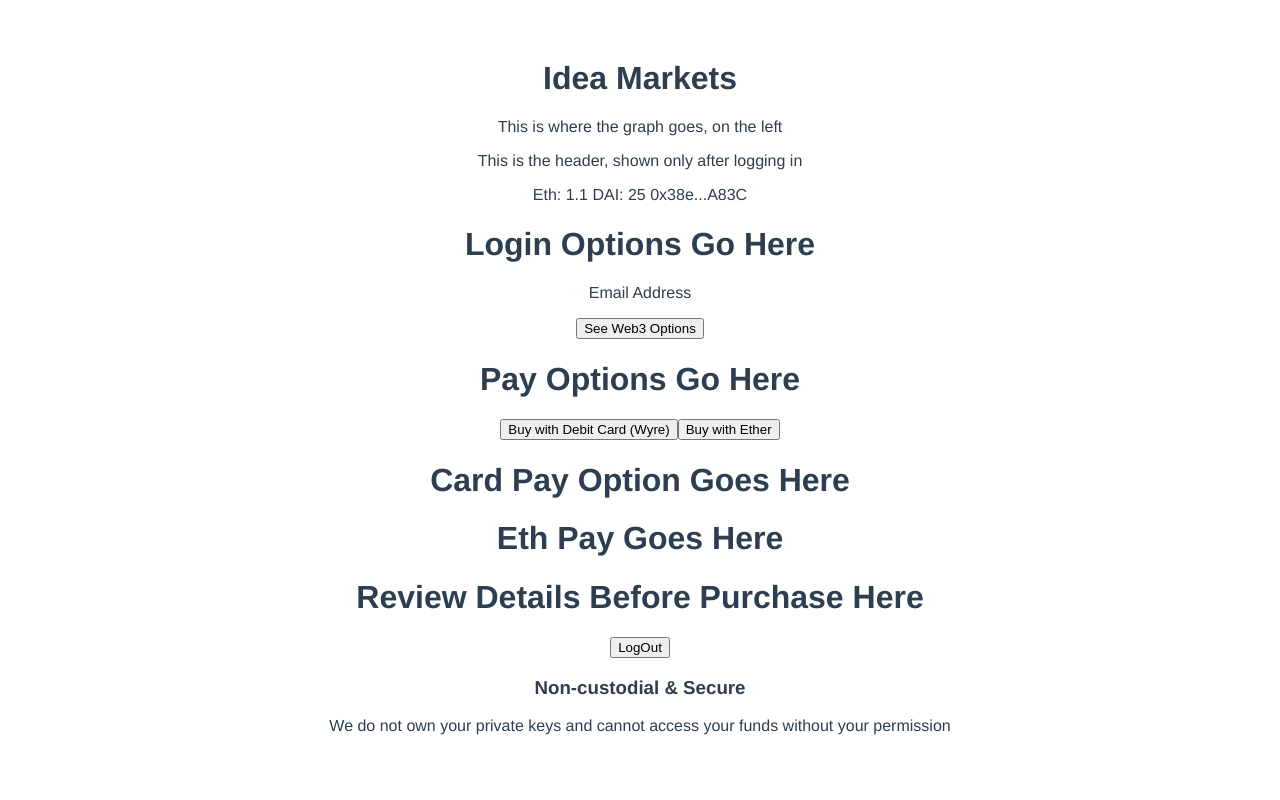
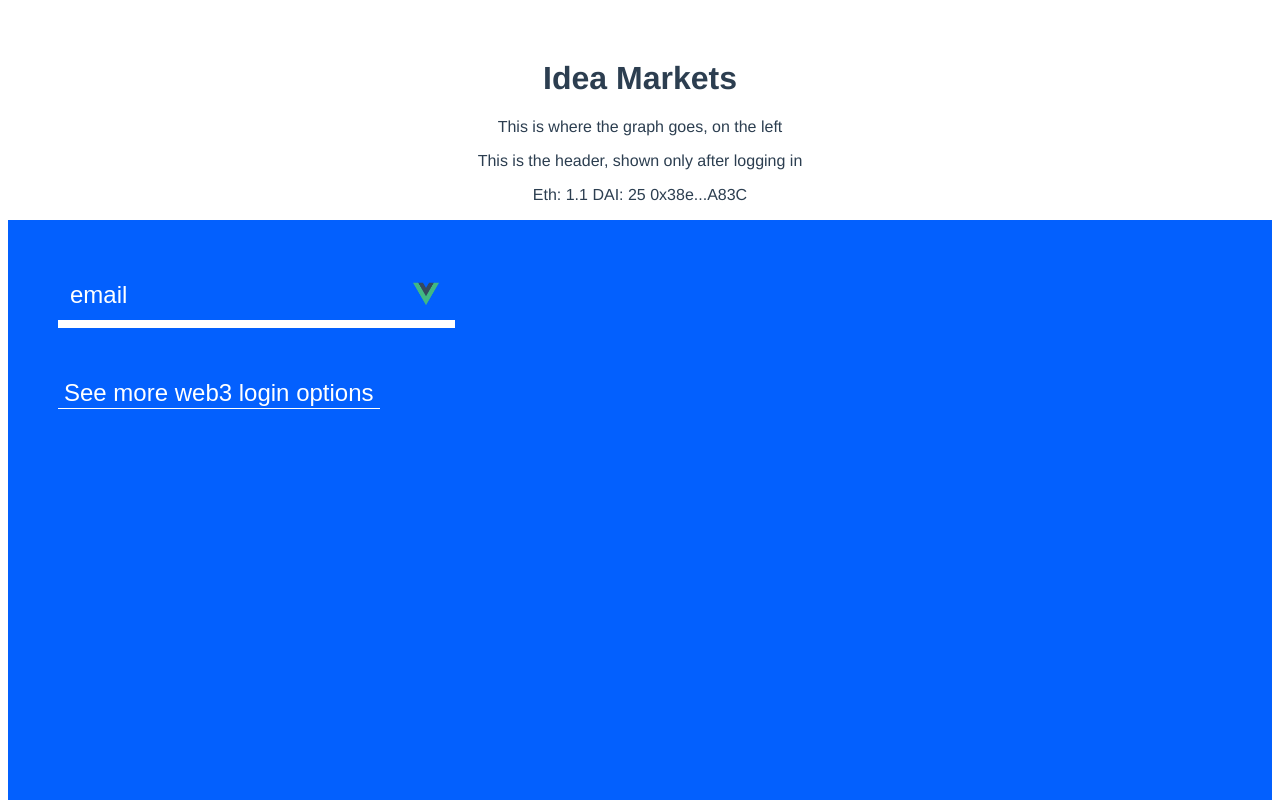
Before and after one commit to Etherize/ideamarkets, a Vue app: page / in a window 1280 px wide. Shown: the top 800 px of the page. Built offline with nearby package versions, Linux system fonts and the light colour scheme.

Commit message:
implemented login page without img file

```diff
--- a/src/components/Login.vue
+++ b/src/components/Login.vue
@@ -1,18 +1,153 @@
 <template>
-  <div>
-    <h1>Login Options Go Here</h1>
-    <p> Email Address </p>
-    <button>See Web3 Options</button>
+  <div class='login_main_area'>
+    <div class='login_input_area'>
+        <input v-model='emailValue' type='email' class='login_input' placeholder="email">
+        <button v-on:click='onSubmit' type='submit' class='login_input_submit'>
+          <img src='@/assets/logo.png' class='login_input_btn_img'/>
+        </button>
+    </div>
+    <div class='login_options_area'>
+        <button v-on:click='hidePanel = !hidePanel' class='login_option_toggle'>
+          See more web3 login options
+        </button>
+        <div class='login_options_btn_area' :class="{hideme: hidePanel}">
+          <button v-on:click='onSubmitMW' class='login_option_btn'>
+            <img src='@/assets/logo.png' class='login_option_btn_img'/>
+            <div class='login_option_btn_txt'>Mobile Wallet</div>
+          </button>
+          <button v-on:click='onSubmitMT' class='login_option_btn'>
+            <img src='@/assets/logo.png' class='login_option_btn_img'/>
+            <div class='login_option_btn_txt'>Metamask</div>
+          </button>
+          <button v-on:click='onSubmitCW' class='login_option_btn'>
+            <img src='@/assets/logo.png' class='login_option_btn_img'/>
+            <div class='login_option_btn_txt'>Coinbase Wallet</div>
+          </button>
+        </div>
+    </div>
   </div>
 </template>
 
 <script>
 export default {
   name: 'Login',
+  data() {
+    return {
+      emailValue: '',
+      hidePanel: true
+    }
+  },
+  methods: {
+    onSubmit: function() {
+      alert(this.emailValue);
+    },
+
+    onSubmitMW: function() {
+      alert("This is Mobile Wallet Login");
+    },
+
+    onSubmitMT: function() {
+      alert("This is Metamask Login");
+    },
+
+    onSubmitCW: function() {
+      alert("This is Coinbase Wallet Login");
+    }
+  }
 }
 </script>
 
 <!-- Add "scoped" attribute to limit CSS to this component only -->
 <style scoped>
+.login_main_area {
+  height: 100vh;
+  background-color: #0360fe;
+  padding: 50px;
+}
 
+.login_input_area {
+  text-align: left;
+  padding: 10px;
+  width: 377px;
+  border-bottom: 8px solid white;
+}
+
+.login_input {
+  width: 80%;
+  font-size: 24px;
+  background-color: transparent;
+  border: none;
+  color: white;
+}
+
+.login_input:focus {
+  background-color: transparent;
+  border: none;
+  outline: none;
+}
+
+.login_input::placeholder {
+  color: white;
+}
+
+.login_input_submit {
+  border: 0;
+  width: 10%;
+  background: transparent;
+  float: right;
+}
+
+.login_input_btn_img {
+  width: 100%;
+}
+
+.login_options_area {
+  text-align: left;
+  margin-top: 50px;
+}
+
+.login_option_toggle {
+  color: white;
+  font-size: 24px;
+  border: 0;
+  border-bottom: 1px solid white;
+  background: transparent;
+  margin-bottom: 20px;
+}
+
+.login_option_toggle:focus {
+  outline: none;
+}
+
+.login_option_btn {
+  width: 126px;
+  height: 54px;
+  border-radius: 15px;
+  background-color: white;
+  border: 0;
+  margin: 10px;
+
+  display: flex;
+  align-items: center;
+  float: left;
+}
+
+.login_option_btn:focus {
+  outline: 0;
+}
+
+.login_option_btn_img {
+  width: 30px;
+  height: 30px;
+  margin: 5px;
+}
+
+.login_option_btn_txt {
+  float: right;
+  text-align: left;
+}
+
+.hideme {
+  display: none;
+}
 </style>
```
Also changed, not shown: 1 other file (tests, documents, lock files or other folders).
